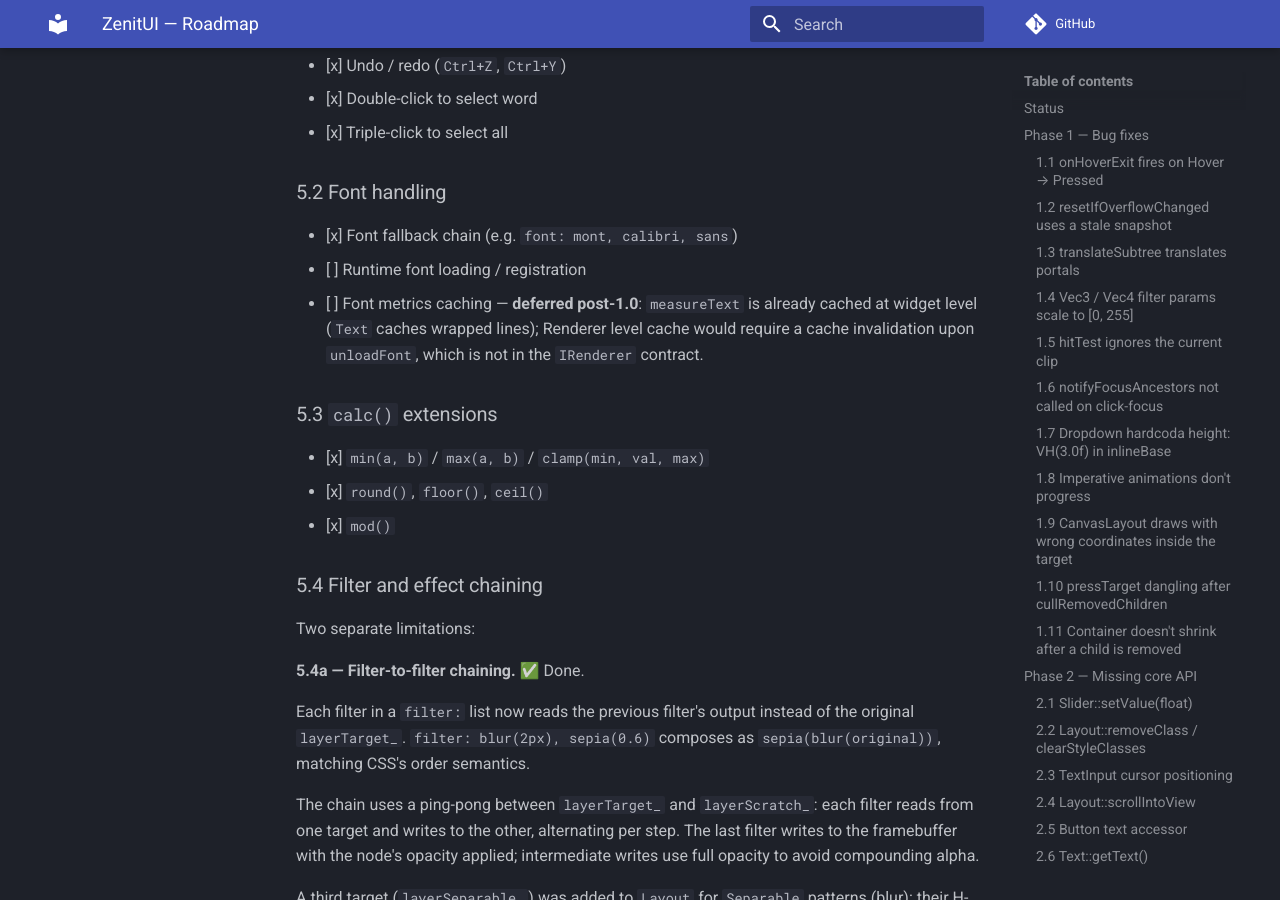
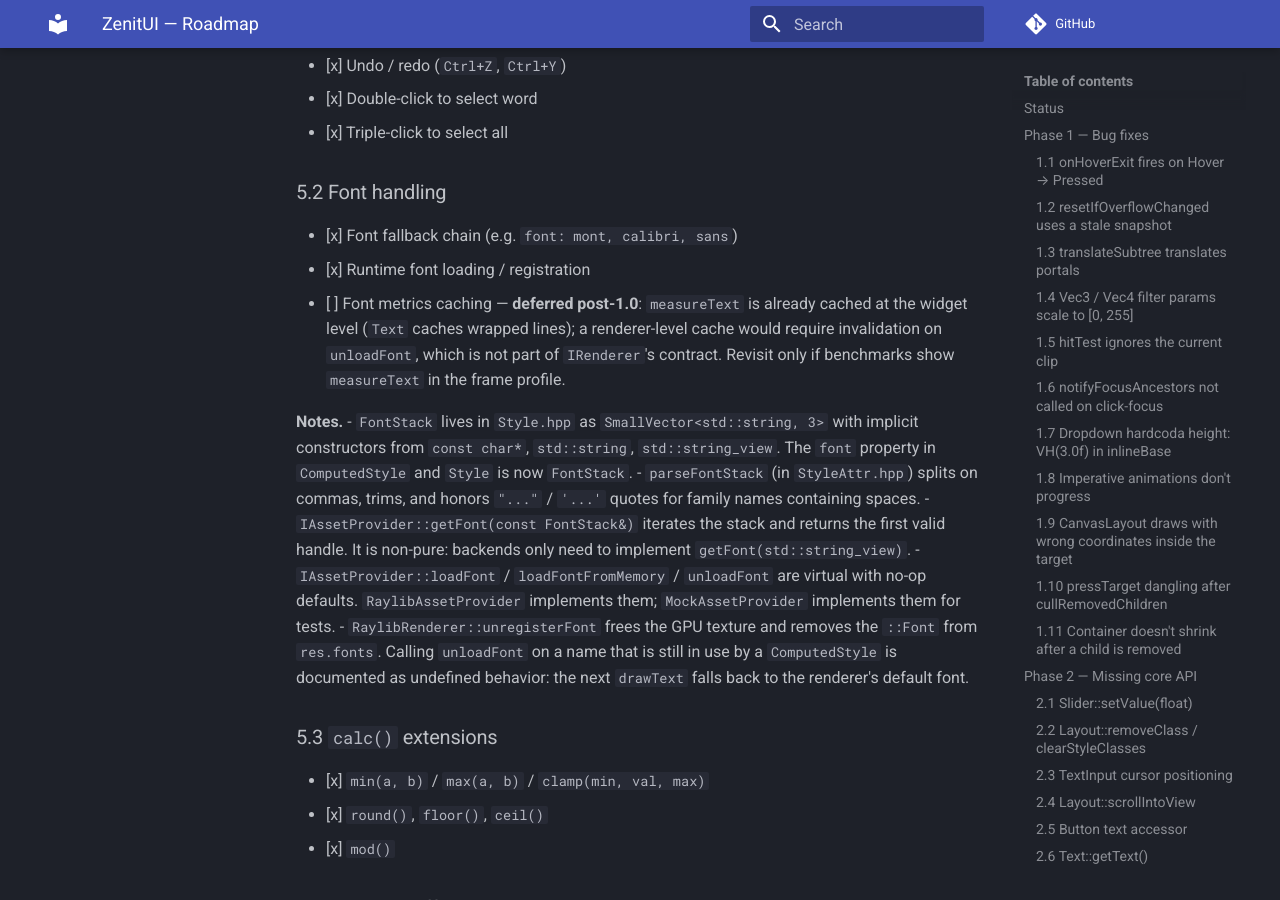
Before and after one commit to zLouis043/ZenitUI, an MkDocs documentation site: the page built from docs/ROADMAP.md, in a window 1280 px wide and 900 px high, scrolled down 20599 px. Built offline with MkDocs 1.6.1 and Material for MkDocs 9.7.7, drawn with Linux system fonts in a browser that asks for light colours; comment, search, counter and statistics services are not loaded.

Commit message:
Completed 5.2 of the ROADMAP.md. Added tests and updated docs

```diff
--- a/docs/ROADMAP.md
+++ b/docs/ROADMAP.md
@@ -923,11 +923,30 @@ Not blocking for beta, but needed for 1.0.
 ### 5.2 Font handling
 
 - [x] Font fallback chain (e.g. `font: mont, calibri, sans`)
-- [ ] Runtime font loading / registration
-- [ ] Font metrics caching — **deferred post-1.0**: `measureText` is already
-  cached at widget level (`Text` caches wrapped lines); Renderer level cache
-  would require a cache invalidation upon `unloadFont`, which is not in the
-  `IRenderer` contract.
+- [x] Runtime font loading / registration
+- [ ] Font metrics caching — **deferred post-1.0**: `measureText` is
+      already cached at the widget level (`Text` caches wrapped lines);
+      a renderer-level cache would require invalidation on `unloadFont`,
+      which is not part of `IRenderer`'s contract. Revisit only if
+      benchmarks show `measureText` in the frame profile.
+
+**Notes.**
+- `FontStack` lives in `Style.hpp` as `SmallVector<std::string, 3>` with
+  implicit constructors from `const char*`, `std::string`,
+  `std::string_view`. The `font` property in `ComputedStyle` and
+  `Style` is now `FontStack`.
+- `parseFontStack` (in `StyleAttr.hpp`) splits on commas, trims, and
+  honors `"..."` / `'...'` quotes for family names containing spaces.
+- `IAssetProvider::getFont(const FontStack&)` iterates the stack and
+  returns the first valid handle. It is non-pure: backends only need to
+  implement `getFont(std::string_view)`.
+- `IAssetProvider::loadFont` / `loadFontFromMemory` / `unloadFont` are
+  virtual with no-op defaults. `RaylibAssetProvider` implements them;
+  `MockAssetProvider` implements them for tests.
+- `RaylibRenderer::unregisterFont` frees the GPU texture and removes the
+  `::Font` from `res.fonts`. Calling `unloadFont` on a name that is still
+  in use by a `ComputedStyle` is documented as undefined behavior: the
+  next `drawText` falls back to the renderer's default font.
 
 ### 5.3 `calc()` extensions
 
```
Also changed, not shown: docs/CHEATSHEET.md (+5 -1 lines), docs/GLOSSARY.md (+5 -0 lines), docs/api/Style.md (+33 -4 lines), docs/api/UIContext.md (+26 -0 lines), docs/user/05-zstyle.md (+35 -3 lines), 5 other files.
